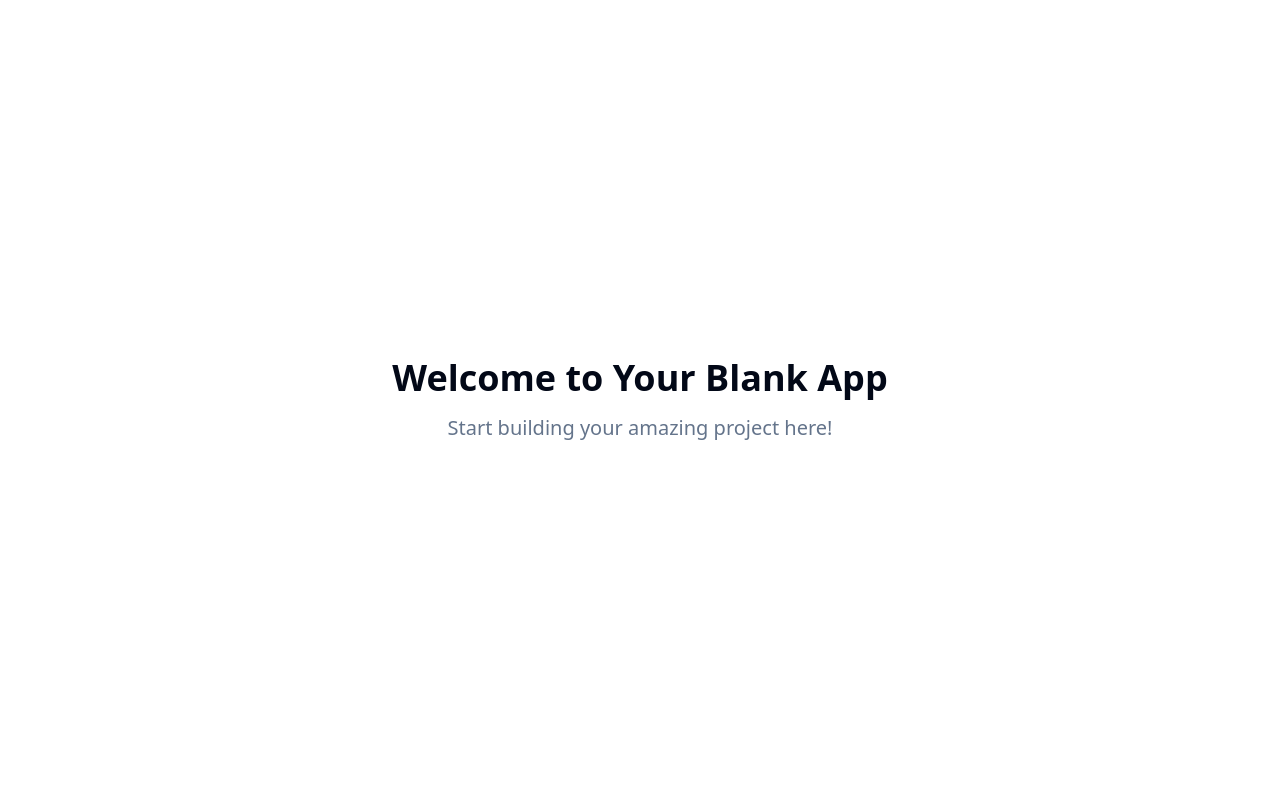
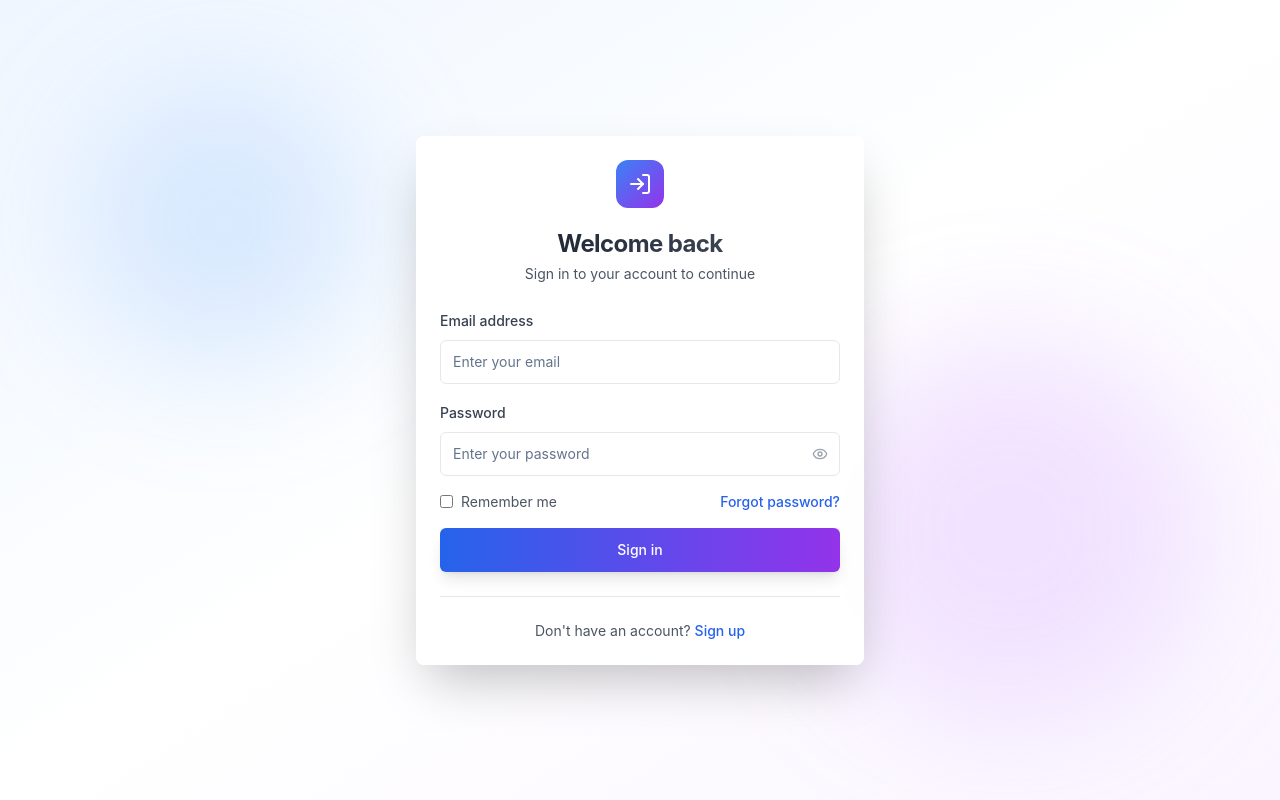
Before and after one commit to bejim52547/inviting-user-screen, a React (Vite) app: page / in a window 1280 px wide. Built offline with nearby package versions, Linux system fonts and the light colour scheme.

Commit message:
Add login page
Create the basic structure for a login page.

```diff
--- /dev/null
+++ b/src/components/LoginForm.tsx
@@ -0,0 +1,153 @@
+
+import React, { useState } from 'react';
+import { Button } from '@/components/ui/button';
+import { Input } from '@/components/ui/input';
+import { Label } from '@/components/ui/label';
+import { Card, CardContent, CardDescription, CardHeader, CardTitle } from '@/components/ui/card';
+import { Alert, AlertDescription } from '@/components/ui/alert';
+import { Eye, EyeOff, LogIn } from 'lucide-react';
+
+const LoginForm = () => {
+  const [email, setEmail] = useState('');
+  const [password, setPassword] = useState('');
+  const [showPassword, setShowPassword] = useState(false);
+  const [isLoading, setIsLoading] = useState(false);
+  const [error, setError] = useState('');
+
+  const handleSubmit = async (e: React.FormEvent) => {
+    e.preventDefault();
+    setError('');
+    setIsLoading(true);
+
+    // Basic validation
+    if (!email || !password) {
+      setError('Please fill in all fields');
+      setIsLoading(false);
+      return;
+    }
+
+    if (!/\S+@\S+\.\S+/.test(email)) {
+      setError('Please enter a valid email address');
+      setIsLoading(false);
+      return;
+    }
+
+    // Simulate login process
+    try {
+      await new Promise(resolve => setTimeout(resolve, 1500));
+      console.log('Login attempt:', { email, password });
+      // Here you would typically make an API call to authenticate
+      setError('Login functionality not yet connected to backend');
+    } catch (err) {
+      setError('An error occurred during login');
+    } finally {
+      setIsLoading(false);
+    }
+  };
+
+  return (
+    <Card className="w-full max-w-md mx-auto shadow-2xl border-0 bg-white/95 backdrop-blur-sm">
+      <CardHeader className="space-y-1 text-center pb-6">
+        <div className="mx-auto w-12 h-12 bg-gradient-to-br from-blue-500 to-purple-600 rounded-xl flex items-center justify-center mb-4">
+          <LogIn className="w-6 h-6 text-white" />
+        </div>
+        <CardTitle className="text-2xl font-bold bg-gradient-to-r from-gray-900 to-gray-600 bg-clip-text text-transparent">
+          Welcome back
+        </CardTitle>
+        <CardDescription className="text-gray-600">
+          Sign in to your account to continue
+        </CardDescription>
+      </CardHeader>
+      <CardContent>
+        <form onSubmit={handleSubmit} className="space-y-4">
+          {error && (
+            <Alert variant="destructive" className="border-red-200 bg-red-50">
+              <AlertDescription className="text-red-700">
+                {error}
+              </AlertDescription>
+            </Alert>
+          )}
+
+          <div className="space-y-2">
+            <Label htmlFor="email" className="text-sm font-medium text-gray-700">
+              Email address
+            </Label>
+            <Input
+              id="email"
+              type="email"
+              value={email}
+              onChange={(e) => setEmail(e.target.value)}
+              placeholder="Enter your email"
+              className="h-11 border-gray-200 focus:border-blue-500 focus:ring-blue-500 transition-colors"
+              disabled={isLoading}
+            />
+          </div>
+
+          <div className="space-y-2">
+            <Label htmlFor="password" className="text-sm font-medium text-gray-700">
+              Password
+            </Label>
+            <div className="relative">
+              <Input
+                id="password"
+                type={showPassword ? 'text' : 'password'}
+                value={password}
+                onChange={(e) => setPassword(e.target.value)}
+                placeholder="Enter your password"
+                className="h-11 pr-10 border-gray-200 focus:border-blue-500 focus:ring-blue-500 transition-colors"
+                disabled={isLoading}
+              />
+              <button
+                type="button"
+                onClick={() => setShowPassword(!showPassword)}
+                className="absolute right-3 top-1/2 -translate-y-1/2 text-gray-400 hover:text-gray-600 transition-colors"
+                disabled={isLoading}
+              >
+                {showPassword ? <EyeOff className="w-4 h-4" /> : <Eye className="w-4 h-4" />}
+              </button>
+            </div>
+          </div>
+
+          <div className="flex items-center justify-between text-sm">
+            <label className="flex items-center space-x-2 cursor-pointer">
+              <input type="checkbox" className="rounded border-gray-300 text-blue-600 focus:ring-blue-500" />
+              <span className="text-gray-600">Remember me</span>
+            </label>
+            <button
+              type="button"
+              className="text-blue-600 hover:text-blue-700 font-medium transition-colors"
+            >
+              Forgot password?
+            </button>
+          </div>
+
+          <Button
+            type="submit"
+            className="w-full h-11 bg-gradient-to-r from-blue-600 to-purple-600 hover:from-blue-700 hover:to-purple-700 text-white font-medium transition-all duration-200 transform hover:scale-[1.02] shadow-lg hover:shadow-xl"
+            disabled={isLoading}
+          >
+            {isLoading ? (
+              <div className="flex items-center space-x-2">
+                <div className="w-4 h-4 border-2 border-white/30 border-t-white rounded-full animate-spin"></div>
+                <span>Signing in...</span>
+              </div>
+            ) : (
+              'Sign in'
+            )}
+          </Button>
+        </form>
+
+        <div className="mt-6 pt-6 border-t border-gray-200">
+          <p className="text-center text-sm text-gray-600">
+            Don't have an account?{' '}
+            <button className="text-blue-600 hover:text-blue-700 font-medium transition-colors">
+              Sign up
+            </button>
+          </p>
+        </div>
+      </CardContent>
+    </Card>
+  );
+};
+
+export default LoginForm;
--- a/src/index.css
+++ b/src/index.css
@@ -1,3 +1,4 @@
+
 @tailwind base;
 @tailwind components;
 @tailwind utilities;
@@ -99,5 +100,13 @@
 
   body {
     @apply bg-background text-foreground;
+    font-family: 'Inter', -apple-system, BlinkMacSystemFont, 'Segoe UI', 'Roboto', sans-serif;
   }
 }
+
+@layer utilities {
+  .bg-grid-pattern {
+    background-image: radial-gradient(circle, #e5e7eb 1px, transparent 1px);
+    background-size: 20px 20px;
+  }
+}
--- a/src/pages/Index.tsx
+++ b/src/pages/Index.tsx
@@ -1,11 +1,17 @@
-// Update this page (the content is just a fallback if you fail to update the page)
+
+import LoginForm from '@/components/LoginForm';
 
 const Index = () => {
   return (
-    <div className="min-h-screen flex items-center justify-center bg-background">
-      <div className="text-center">
-        <h1 className="text-4xl font-bold mb-4">Welcome to Your Blank App</h1>
-        <p className="text-xl text-muted-foreground">Start building your amazing project here!</p>
+    <div className="min-h-screen bg-gradient-to-br from-blue-50 via-white to-purple-50 flex items-center justify-center p-4">
+      <div className="absolute inset-0 bg-grid-pattern opacity-5"></div>
+      <div className="absolute top-0 left-0 w-full h-full">
+        <div className="absolute top-20 left-20 w-72 h-72 bg-blue-400/20 rounded-full blur-3xl"></div>
+        <div className="absolute bottom-20 right-20 w-96 h-96 bg-purple-400/20 rounded-full blur-3xl"></div>
+      </div>
+
+      <div className="relative z-10 w-full max-w-md">
+        <LoginForm />
       </div>
     </div>
   );
```
